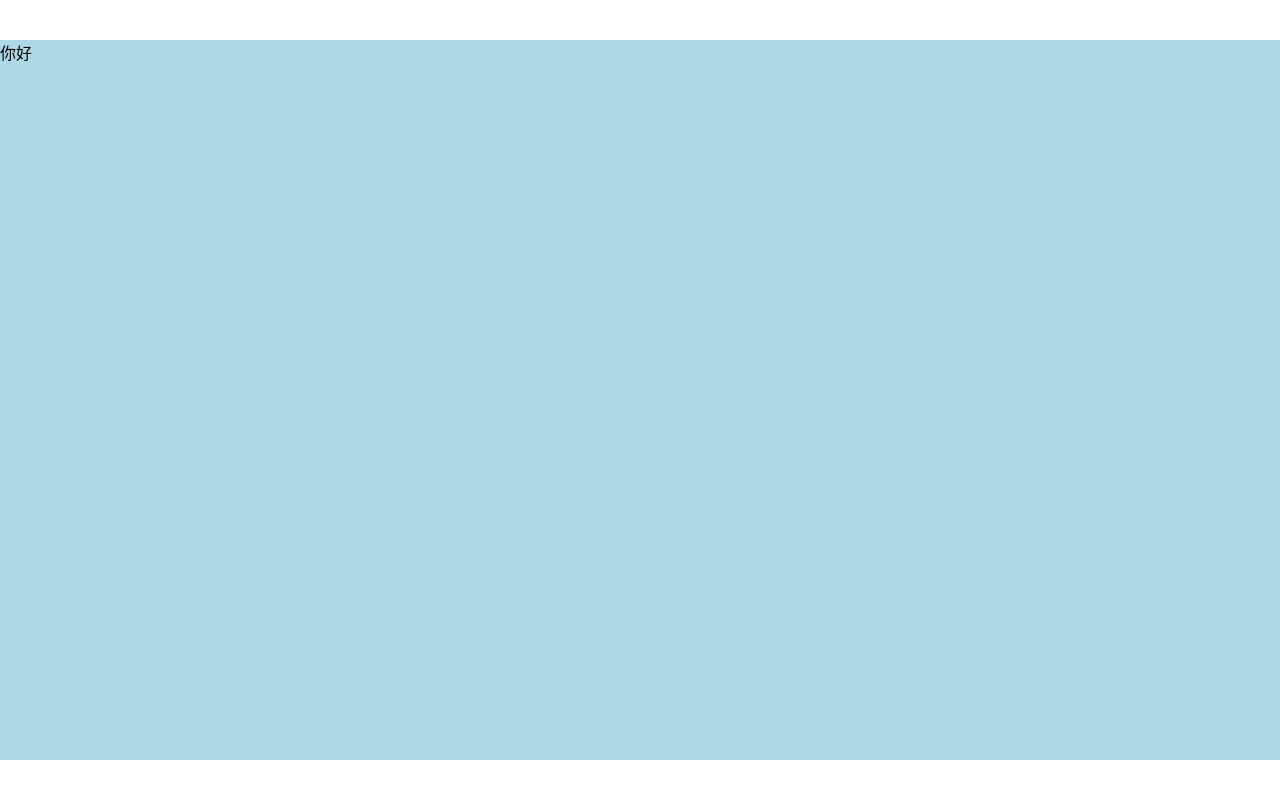
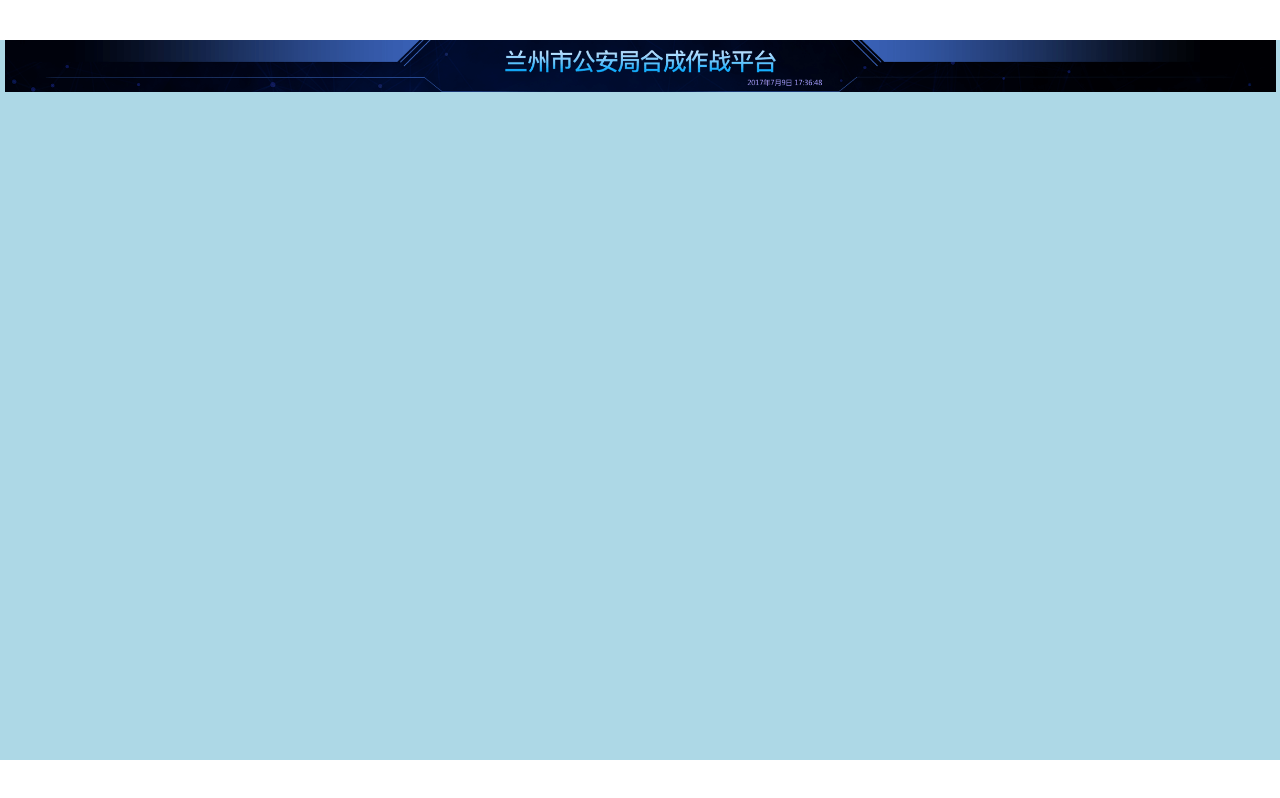
Before and after one commit to ximuli/big-screen-project, a React (Vite) app: page / in a window 1280 px wide. Built offline with nearby package versions, Linux system fonts and the light colour scheme.

Commit message:
pxtorem scss function; header

```diff
--- /dev/null
+++ b/src/custom.d.ts
@@ -0,0 +1,4 @@
+declare module "*.png" {
+  const value: any;
+  export = value;
+}
--- a/src/pages/home.scss
+++ b/src/pages/home.scss
@@ -1 +1,8 @@
 @import "../shared/helper";
+
+.home-header-wrapper {
+  header {
+    height: pxtorem(99);
+    background: url('./../images/header.png') center/contain no-repeat;
+  }
+}
--- a/src/pages/home.tsx
+++ b/src/pages/home.tsx
@@ -3,8 +3,8 @@ import './home.scss';
 
 export const Home = () => {
   return (
-    <div>
-      你好
+    <div className="home-header-wrapper">
+      <header></header>
     </div>
   );
 };
--- a/src/shared/_helper.scss
+++ b/src/shared/_helper.scss
@@ -1,5 +1,7 @@
-@function px($n) {
-  @return $n / 1500 * 100vw;
+@function pxtorem($n) {
+  // 根据 README 中的 rem 计算公式
+  @return $n / 2420 * 100rem;
 }
+
 $blue: #002866;
 $font-hei: -apple-system, "Noto Sans", "Helvetica Neue", Helvetica, "Nimbus Sans L", Arial, "Liberation Sans", "PingFang SC", "Hiragino Sans GB", "Noto Sans CJK SC", "Source Han Sans SC", "Source Han Sans CN", "Microsoft YaHei", "Wenquanyi Micro Hei", "WenQuanYi Zen Hei", "ST Heiti", SimHei, "WenQuanYi Zen Hei Sharp", sans-serif;
```
Also changed, not shown: src/images/header.png (added).
